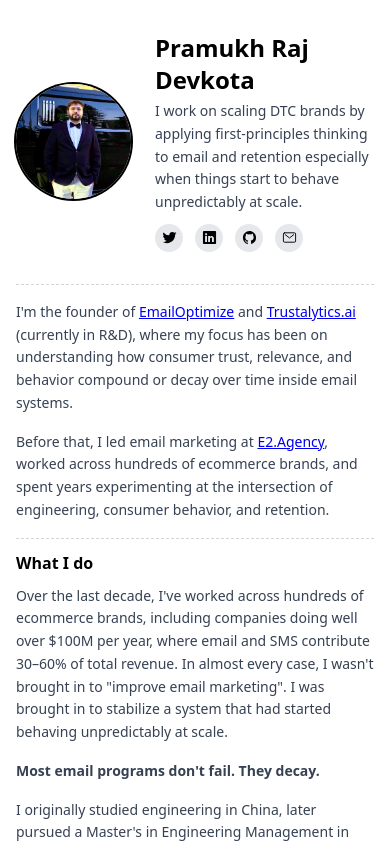
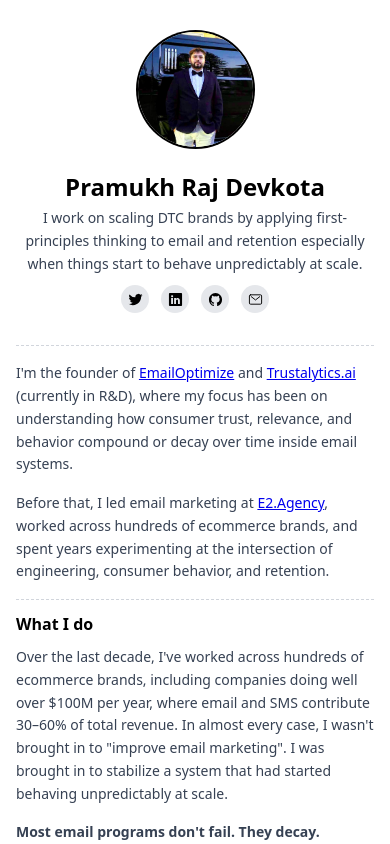
Before and after one commit to bhaskarrijal/pramukhrajdevkota, a Next.js app in the folder site/: page / in a window 390 px wide. Shown: the top 844 px of the page. Built offline with nearby package versions, Linux system fonts and the light colour scheme.

Commit message:
responsive header

```diff
--- a/site/app/components/header.tsx
+++ b/site/app/components/header.tsx
@@ -5,7 +5,7 @@ import { IoLogoTwitter, IoLogoLinkedin, IoLogoGithub, IoMailOutline } from "reac
 export default function Header() {
     return (
         <header className="max-w-2xl mx-auto px-4 pt-8">
-            <div className="flex items-center gap-6 pb-8 border-b border-gray-300 border-dashed">
+            <div className="flex flex-col items-center gap-6 pb-8 border-b border-gray-300 border-dashed md:flex-row md:items-center">
                 <Image
                     src="/avatar.png"
                     alt="Pramukh Raj Devkota"
@@ -13,13 +13,13 @@ export default function Header() {
                     height={115}
                     className="rounded-full shrink-0 ring-2 ring-black"
                 />
-                <div className="flex-1">
+                <div className="flex-1 text-center md:text-left">
                     <h1 className="text-2xl font-semibold mb-1">Pramukh Raj Devkota</h1>
-                    <p className="text-gray-700 leading-relaxed text-sm mb-2.5 ">
+                    <p className="text-gray-700 leading-relaxed text-sm mb-2.5">
                         I work on scaling DTC brands by applying first-principles thinking to email and retention
                         especially when things start to behave unpredictably at scale.
                     </p>
-                    <div className="flex gap-3">
+                    <div className="flex justify-center gap-3 md:justify-start">
                         <Link href="https://twitter.com" target="_blank" rel="noopener noreferrer" className="w-7 h-7 rounded-full bg-gray-200 hover:bg-gray-300 flex items-center justify-center text-gray-600 hover:text-gray-900 transition-colors">
                             <IoLogoTwitter size={15} />
                         </Link>
```
